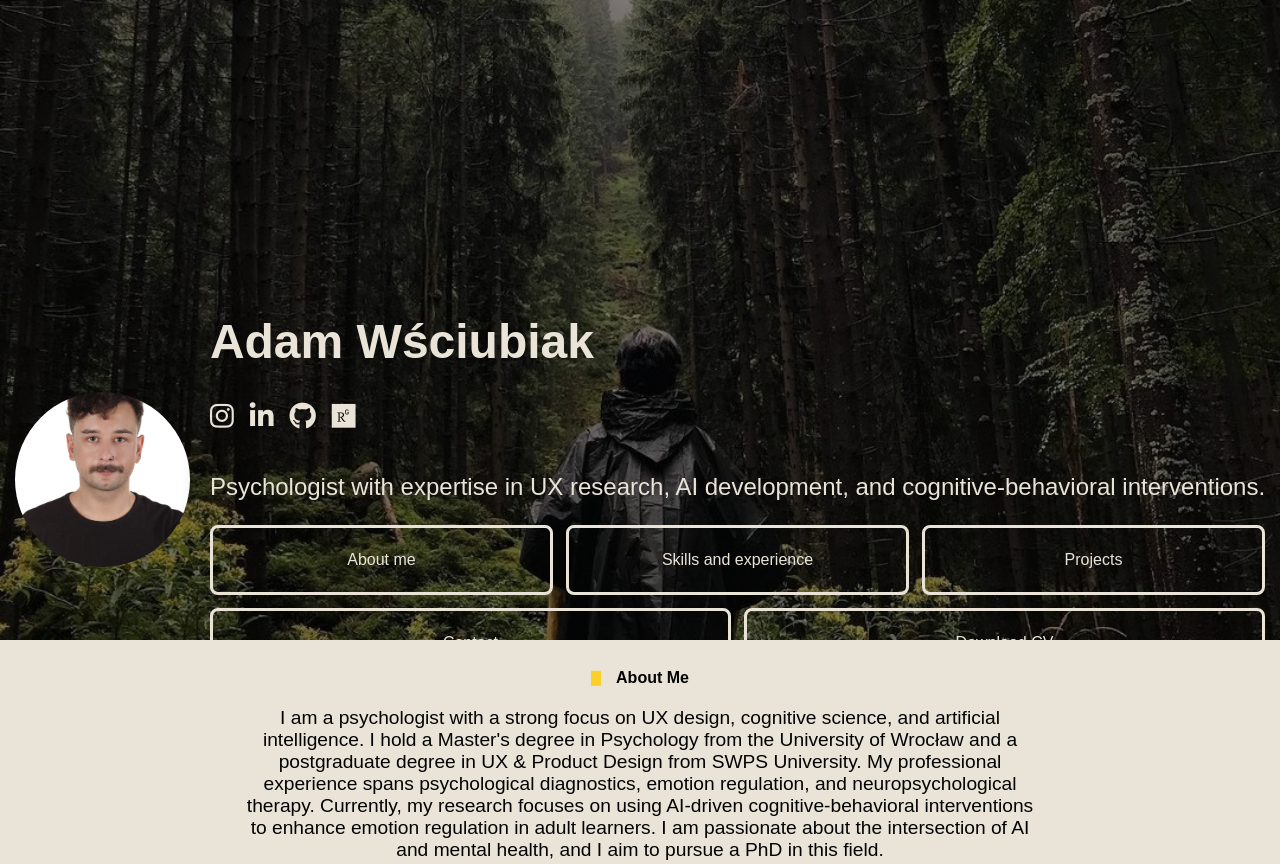
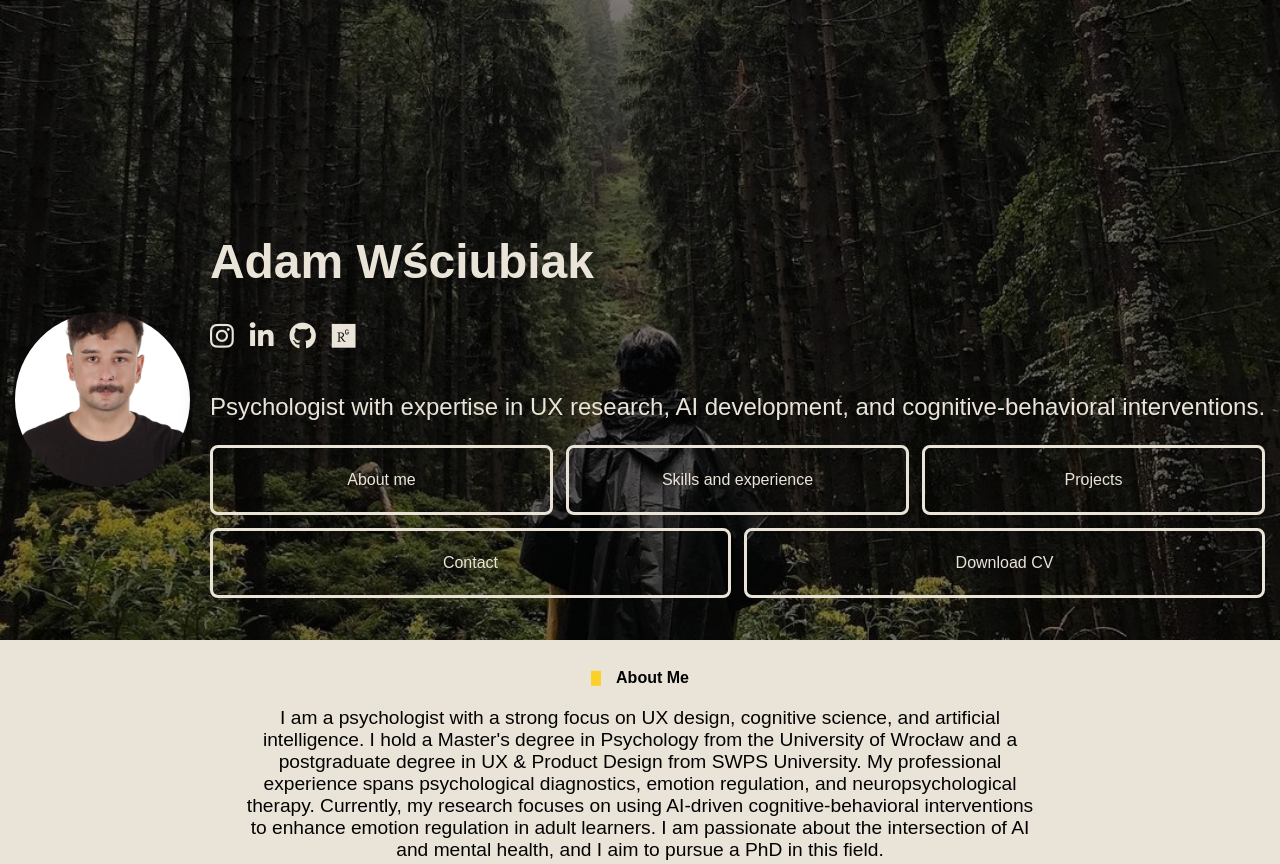
Before and after one commit to adamwsciubiak/adamwsciubiak, a PHP site: page / in a window 1280 px wide. Shown: the top 864 px of the page. Run offline with PHP 8.4, Linux system fonts and the light colour scheme.

Commit message:
Update style.css

```diff
--- a/style.css
+++ b/style.css
@@ -271,8 +271,9 @@ footer {
 /* Media query for narrower screens (below 768px) */
 @media (max-width: 2532px) {
     .header-content{
-        top: 10rem;
+        top: 5rem;
     }
+
 @media (max-width: 1170px) {
     .avatar {
         width: 150px;  /* Ensure width stays proportional */
```
